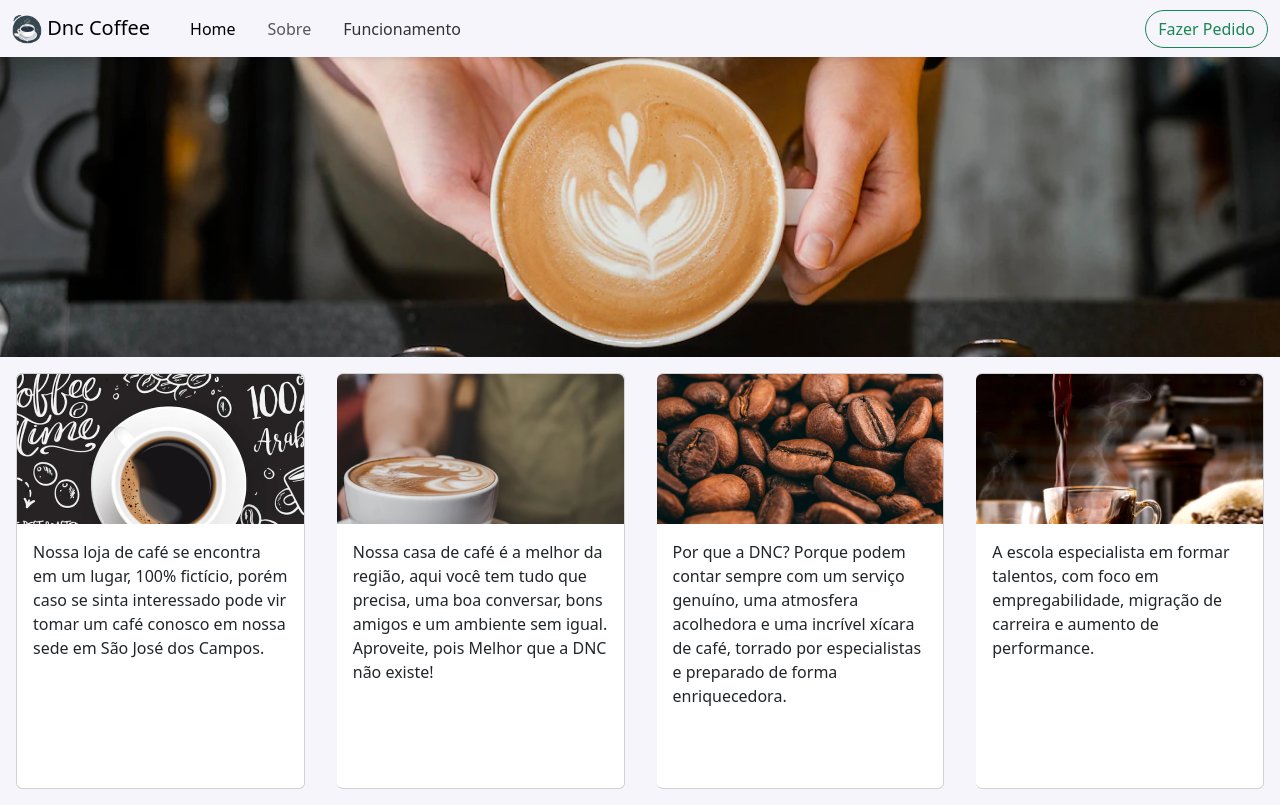
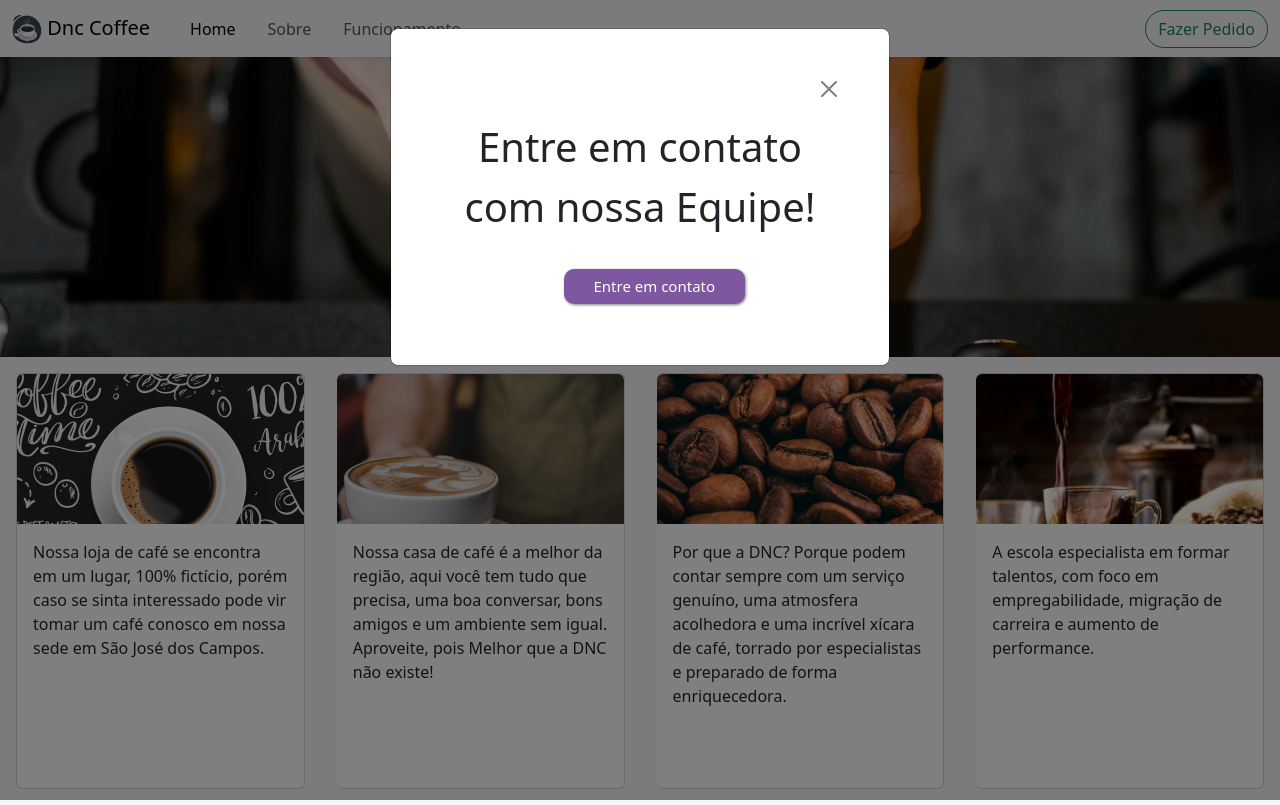
Before and after one commit to AlanFelpVaz/ProjetoCoffee-EscolaDNC, a website: page index.html in a window 1280 px wide. Both pictures are taken after a click on the link "Funcionamento". Drawn offline with nearby package versions, Linux system fonts and the light colour scheme.

Commit message:
modal criado

```diff
--- a/assets/css/styles.css
+++ b/assets/css/styles.css
@@ -26,3 +26,21 @@
     transition: 120ms;
     box-shadow: 1px 1px 3px grey;
 }
+
+.modalBtn {
+    border: none;
+    background-color: rgb(125, 87, 160);
+    color: white;
+    font-size: 15px;
+    box-shadow: 1px 1px 3px grey;
+    font-weight: 500;
+    border-radius: 10px;
+    padding: 0.4em 2em;
+    position: absolute;
+    margin-left: 25%;
+}
+.modalBtn:hover {
+    -webkit-transform: scale(1.0);
+    transform: scale(1.1);
+    transition: 120ms;
+}
--- a/assets/javascript/script.js
+++ b/assets/javascript/cardsScript.js
@@ -1,8 +1,6 @@
 function mouseEnter(){
 
 const cards = document.querySelectorAll('.cards-over');
-
-const buttons = document.querySelectorAll('.cardBtn')
 
 cards.forEach(button =>{
 
--- a/index.html
+++ b/index.html
@@ -5,10 +5,13 @@
     <meta http-equiv="X-UA-Compatible" content="IE=edge">
     <meta name="viewport" content="width=device-width, initial-scale=1.0">
 
-    <link href="./node_modules/bootstrap/dist/css/bootstrap.min.css" rel="stylesheet">
+    <link href="https://cdn.jsdelivr.net/npm/bootstrap@5.3.0-alpha1/dist/css/bootstrap.min.css" rel="stylesheet" integrity="sha384-GLhlTQ8iRABdZLl6O3oVMWSktQOp6b7In1Zl3/Jr59b6EGGoI1aFkw7cmDA6j6gD" crossorigin="anonymous">
+
     <link rel="stylesheet" href="./assets/css/styles.css">
-    <script src="./node_modules/bootstrap/dist/js/bootstrap.bundle.min.js"></script>
-    <script src="./assets/javascript/script.js"></script>
+
+    <script src="https://cdn.jsdelivr.net/npm/bootstrap@5.3.0-alpha1/dist/js/bootstrap.bundle.min.js" integrity="sha384-w76AqPfDkMBDXo30jS1Sgez6pr3x5MlQ1ZAGC+nuZB+EYdgRZgiwxhTBTkF7CXvN" crossorigin="anonymous"></script>
+
+    <script src="./assets/javascript/cardsScript.js"></script>
 
     <title>DNC Coffee</title>
 </head>
@@ -28,7 +31,7 @@
                     <a class="nav-link" href="#" data-bs-toggle="modal" data-bs-target="#sobre">Sobre</a>
                   </li>
                   <li class="nav-item ps-3">
-                    <a class="nav-link" href="#">Funcionamento</a>
+                    <a class="nav-link" data-bs-toggle="modal" data-bs-target="#atendimento">Funcionamento</a>
                   </li>
                 </ul>
           </div>
@@ -97,5 +100,28 @@
         </div>
     </div>
 
+    <div class="modal fade" id="atendimento" tabindex="-1">
+
+      <div class="modal-dialog" id="modalBg">
+
+          <div class="modal-content p-5">
+
+              <div>
+                  <button type="button" class="btn-close float-end" data-bs-dismiss="modal" aria-label="Close"></button>
+              </div>
+
+              <p class="p-3 fw-light fs-1 text-center"> Entre em contato com nossa Equipe! </p>
+
+              <div class="pb-5">
+                <button type="button" class="modalBtn"> Entre em contato</button>
+              </div>
+
+          </div>
+
+      </div>
+
+    </div>
+
 </body>
+
 </html>
```
